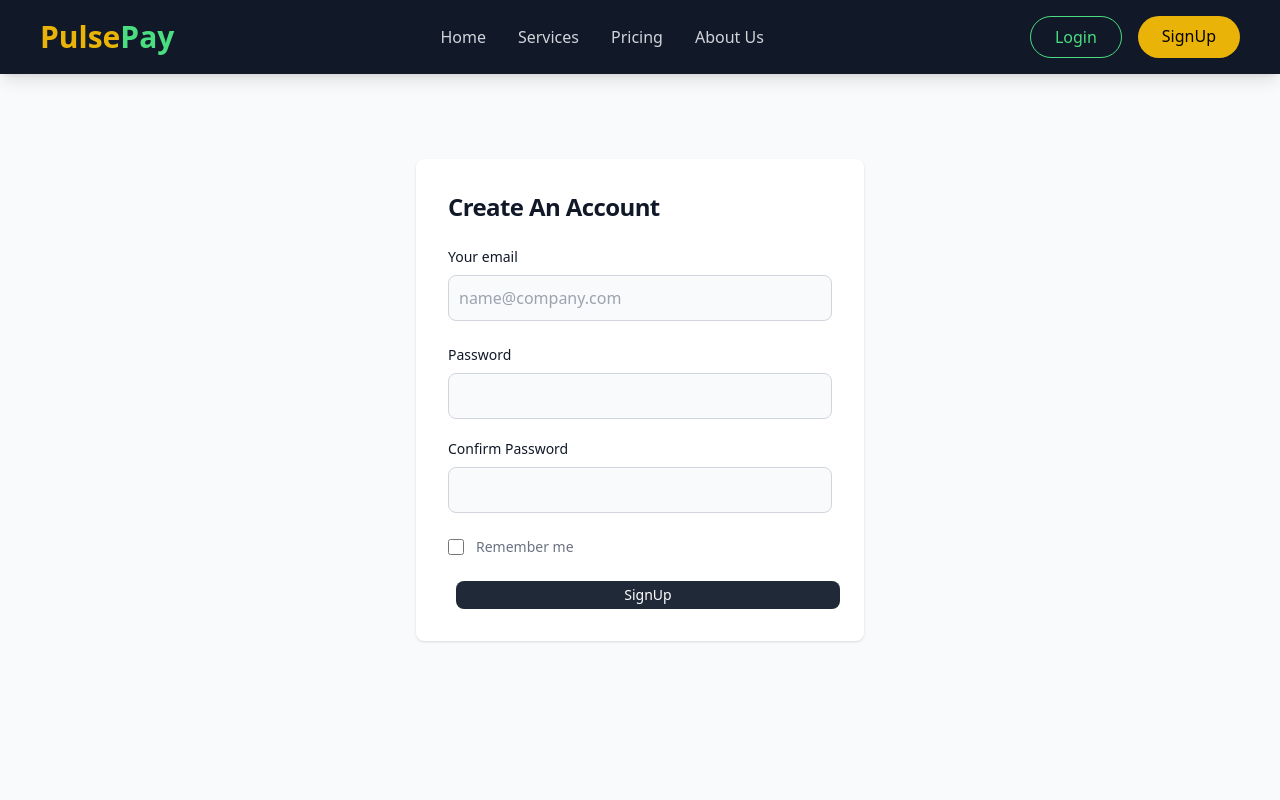
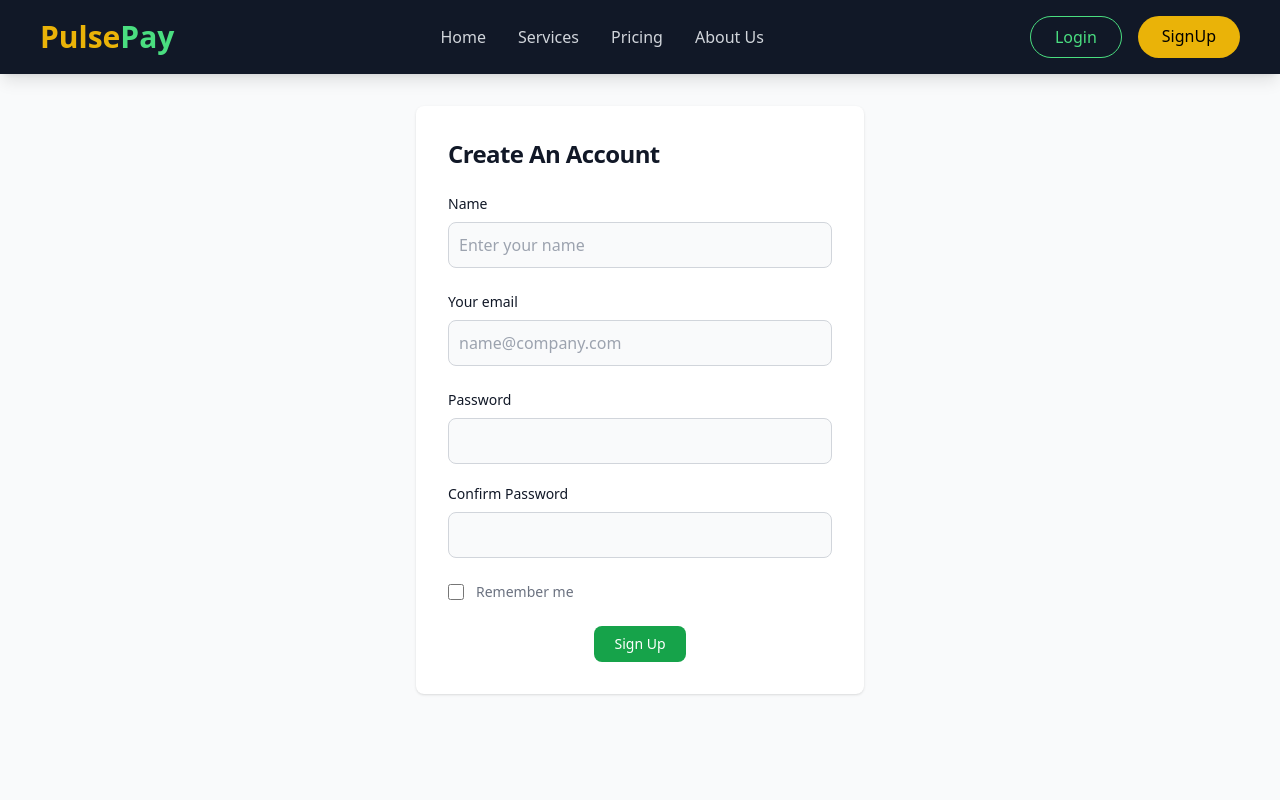
Before and after one commit to jedidia-nku/Pay-Website, a React (Vite) app in the folder frontend/: page /SignUp in a window 1280 px wide. Shown: the top 800 px of the page. Built offline with nearby package versions, Linux system fonts and the light colour scheme.

Commit message:
Update: Sign up page logic implemented

```diff
--- a/frontend/package.json
+++ b/frontend/package.json
@@ -11,9 +11,12 @@
   },
   "dependencies": {
     "@types/react-router-dom": "^5.3.3",
+    "axios": "^1.7.7",
     "react": "^18.3.1",
     "react-dom": "^18.3.1",
-    "react-router-dom": "^6.26.2"
+    "react-hot-toast": "^2.4.1",
+    "react-router-dom": "^6.26.2",
+    "react-toastify": "^10.0.5"
   },
   "devDependencies": {
     "@eslint/js": "^9.11.1",
--- a/frontend/src/App.tsx
+++ b/frontend/src/App.tsx
@@ -6,6 +6,7 @@ import About from "./Pages/About";
 import Services from "./Pages/services";
 import LogIn from "./components/login";
 import SignIn from "./components/signUp";
+import { Toaster } from "react-hot-toast";
 
 function App() {
   return (
@@ -18,6 +19,7 @@ function App() {
         <Route path="/LogIn" element={<LogIn/>} />
         <Route path="/SignUp" element={<SignIn />} />
       </Routes>
+      <Toaster />
     </Router>
   );
 }
--- a/frontend/src/components/login.tsx
+++ b/frontend/src/components/login.tsx
@@ -89,12 +89,14 @@ const LogIn: React.FC = () => {
                   Forgot password?
                 </a>
               </div>
-              <button
-                type="submit"
-                className="w-full text-white ml-2 bg-gray-800 hover:bg-gray-900 focus:ring-4 focus:outline-none focus:ring-primary-300 font-medium rounded-lg text-sm px-2 py-1 text-center dark:bg-primary-600  dark:focus:ring-primary-800"
-              >
-                LogIn
-              </button>
+              <div className='flex justify-center'>
+                <button
+                  type="submit"
+                  className="px-5 py-2 bg-green-600 text-white hover:bg-green-900 focus:ring-4 focus:outline-none focus:ring-primary-300 font-medium rounded-lg text-sm text-center dark:bg-primary-600  dark:focus:ring-primary-800"
+                >
+                  Login
+                </button>
+              </div>
               <p className="text-sm font-light text-gray-500 dark:text-gray-400">
                 Don’t have an account yet?{' '}
                 <a
--- a/frontend/src/components/signUp.tsx
+++ b/frontend/src/components/signUp.tsx
@@ -1,17 +1,57 @@
 import React, { useState } from 'react';
 import Footer from './Footer';
 import Navbar from './navBar';
+import toast from 'react-hot-toast';
+import axios from 'axios';
+import { useNavigate } from 'react-router-dom';
 
 const SignIn: React.FC = () => {
+  const [name, setName] = useState<string>('');
   const [email, setEmail] = useState<string>('');
   const [password, setPassword] = useState<string>('');
+  const [confirmPassword, setConfirmPassword] = useState<string>('');
   const [rememberMe, setRememberMe] = useState<boolean>(false);
 
+  const navigate = useNavigate();
+
   // Form submission handler
-  const handleSubmit = (e: React.FormEvent<HTMLFormElement>) => {
+  const handleSubmit = async (e: React.FormEvent<HTMLFormElement>) => {
     e.preventDefault();
+    // Confirm password correlation
+    if (password !== confirmPassword) {
+      toast("Passwords do not match");
+      setPassword("");
+      setConfirmPassword("");
+      return;
+    }
     console.log({ email, password, rememberMe });
-    // Add your authentication logic here
+    const url = `${import.meta.env.VITE_BACKEND_URL}/api/auth/register`;
+
+    try {
+      const response = await axios.post(url, { name, email, password, confirmPassword, rememberMe });
+      console.log("SignUp response", response);
+
+      toast.success(response.data.message);
+      if (response?.data?.status) {
+        setName("");
+        setEmail("");
+        setPassword("");
+        setConfirmPassword("");
+        setRememberMe(false);
+      }
+
+      navigate("/login", {
+        state: response?.data.data
+      });
+
+    } catch (error) {
+      if (axios.isAxiosError(error)) {
+        const errorMessage = error.response?.data?.message || "An error occured during registration";
+        toast.error(errorMessage);
+      } else {
+        toast.error("An unexpected error occurred");
+      }
+    }
   };
 
   return (
@@ -25,6 +65,24 @@ const SignIn: React.FC = () => {
               Create An Account
             </h1>
             <form className="space-y-4 md:space-y-6" onSubmit={handleSubmit}>
+            <div>
+                <label
+                  htmlFor="name"
+                  className="block mb-2 text-sm font-medium text-gray-900 dark:text-white"
+                >
+                  Name
+                </label>
+                <input
+                  type="text"
+                  name="name"
+                  id="name"
+                  className="bg-gray-50 border border-gray-300 text-gray-900 rounded-lg focus:ring-primary-600 focus:border-primary-600 block w-full p-2.5 dark:bg-gray-700 dark:border-gray-600 dark:placeholder-gray-400 dark:text-white dark:focus:ring-blue-500 dark:focus:border-blue-500"
+                  placeholder="Enter your name"
+                  required
+                  value={name}
+                  onChange={(e) => setName(e.target.value)}
+                />
+              </div>
               <div>
                 <label
                   htmlFor="email"
@@ -61,20 +119,20 @@ const SignIn: React.FC = () => {
                   onChange={(e) => setPassword(e.target.value)}
                 />
                 <label
-                  htmlFor="password"
+                  htmlFor="confirmPassword"
                   className="block mt-5 mb-2 text-sm font-medium text-gray-900 dark:text-white"
                 >
                   Confirm Password
                 </label>
                 <input
                   type="password"
-                  name="password"
-                  id="password"
+                  name="ConfirmPassword"
+                  id="confirmPassword"
                   placeholder=" "
                   className="bg-gray-50 border border-gray-300 text-gray-900 rounded-lg focus:ring-primary-600 focus:border-primary-600 block w-full p-2.5 dark:bg-gray-700 dark:border-gray-600 dark:placeholder-gray-400 dark:text-white dark:focus:ring-blue-500 dark:focus:border-blue-500"
                   required
-                  value={password}
-                  onChange={(e) => setPassword(e.target.value)}
+                  value={confirmPassword}
+                  onChange={(e) => setConfirmPassword(e.target.value)}
                 />
               </div>
               <div className="flex items-center justify-between">
@@ -101,12 +159,14 @@ const SignIn: React.FC = () => {
               </div>
                 </div>
               </div>
-              <button
-                type="submit"
-                className="w-full text-white ml-2 bg-gray-800 hover:bg-gray-900 focus:ring-4 focus:outline-none focus:ring-primary-300 font-medium rounded-lg text-sm px-2 py-1 text-center dark:bg-primary-600  dark:focus:ring-primary-800"
-              >
-                SignUp
-              </button>
+              <div className='flex justify-center'>
+                <button
+                  type="submit"
+                  className="px-5 py-2 bg-green-600 text-white hover:bg-green-900 focus:ring-4 focus:outline-none focus:ring-primary-300 font-medium rounded-lg text-sm text-center dark:bg-primary-600  dark:focus:ring-primary-800"
+                >
+                  Sign Up
+                </button>
+              </div>
             </form>
           </div>
         </div>
```
Also changed, not shown: 2 other files (tests, documents, lock files or other folders).
